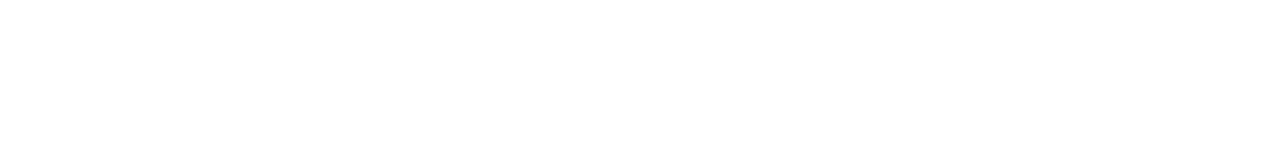
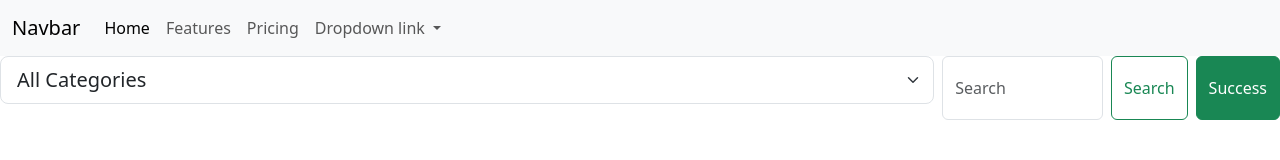
Before and after one commit to EngBasmaa/Boutique-Bazaar, a plain HTML site: page index.html in a window 1280 px wide. Drawn offline with nearby package versions, Linux system fonts and the light colour scheme.

Commit message:
first steps

```diff
--- a/index.html
+++ b/index.html
@@ -5,10 +5,71 @@
   <meta charset="UTF-8">
   <meta name="viewport" content="width=device-width, initial-scale=1.0">
   <title>Document</title>
+  <!-- style -->
+  <link rel="stylesheet" href="./style.css">
+  <link rel="stylesheet" href="https://cdnjs.cloudflare.com/ajax/libs/bootstrap/5.3.3/css/bootstrap.min.css" integrity="sha512-jnSuA4Ss2PkkikSOLtYs8BlYIeeIK1h99ty4YfvRPAlzr377vr3CXDb7sb7eEEBYjDtcYj+AjBH3FLv5uSJuXg==" crossorigin="anonymous" referrerpolicy="no-referrer" />
+  <link rel="stylesheet" href="https://cdnjs.cloudflare.com/ajax/libs/font-awesome/6.6.0/css/all.min.css" integrity="sha512-Kc323vGBEqzTmouAECnVceyqyqdsSiqLQISBL29aUW4U/M7pSPA/gEUZQqv1cwx4OnYxTxve5UMg5GT6L4JJg==" crossorigin="anonymous" referrerpolicy="no-referrer" />
 </head>
 
 <body>
+  <!-- navbar -->
+  <nav class="navbar navbar-expand-lg bg-body-tertiary">
+    <div class="container-fluid">
+      <a class="navbar-brand" href="#">Navbar</a>
+      <button class="navbar-toggler" type="button" data-bs-toggle="collapse" data-bs-target="#navbarNavDropdown" aria-controls="navbarNavDropdown" aria-expanded="false" aria-label="Toggle navigation">
+        <span class="navbar-toggler-icon"></span>
+      </button>
+      <div class="collapse navbar-collapse" id="navbarNavDropdown">
+        <ul class="navbar-nav">
+          <li class="nav-item">
+            <a class="nav-link active" aria-current="page" href="#">Home</a>
+          </li>
+          <li class="nav-item">
+            <a class="nav-link" href="#">Features</a>
+          </li>
+          <li class="nav-item">
+            <a class="nav-link" href="#">Pricing</a>
+          </li>
+          <li class="nav-item dropdown">
+            <a class="nav-link dropdown-toggle" href="#" role="button" data-bs-toggle="dropdown" aria-expanded="false">
+              Dropdown link
+            </a>
+            <ul class="dropdown-menu">
+              <li><a class="dropdown-item" href="#">Action</a></li>
+              <li><a class="dropdown-item" href="#">Another action</a></li>
+              <li><a class="dropdown-item" href="#">Something else here</a></li>
+            </ul>
+          </li>
+        </ul>
+      </div>
+    </div>
+  </nav>
 
+  <!-- navigation section -->
+  <div class="d-flex gap-2">
+    <!-- select categories -->
+    <select class="form-select form-select-lg mb-3" aria-label="Large select example">
+      <option selected>All Categories</option>
+      <option value="1">Women's Clothing</option>
+      <option value="2">Men's Clothing</option>
+      <option value="3">Unisex Clothing</option>
+      <option value="3">Unisex Clothing</option>
+      <option value="3">Unisex Clothing</option>
+      <option value="3">Unisex Clothing</option>
+    </select>
+    <!-- search -->
+    <form class="d-flex" role="search">
+      <input class="form-control me-2" type="search" placeholder="Search" aria-label="Search">
+      <button class="btn btn-outline-success" type="submit">Search</button>
+    </form>
+
+    <!-- btn -->
+    <button type="button" class="btn btn-success">Success</button>
+
+    <!-- script -->
+    <script src="https://code.jquery.com/jquery-3.6.0.min.js" integrity="sha256-/xUj+3OJU5yExlq6GSYGSHk7tPXikynS7ogEvDej/m4=" crossorigin="anonymous"></script>
+    <script src="https://cdnjs.cloudflare.com/ajax/libs/bootstrap/5.3.3/js/bootstrap.bundle.min.js" integrity="sha512-7Pi/otdlbbCR+LnW+F7PwFcSDJOuUJB3OxtEHbg4vSMvzvJjde4Po1v4BR9Gdc9aXNUNFVUY+SK51wWT8WF0Gg==" crossorigin="anonymous" referrerpolicy="no-referrer"></script>
+    <script src="./main.js"></script>
 </body>
 
 </html>
```
Also changed, not shown: main.js (added), style.css (added).
